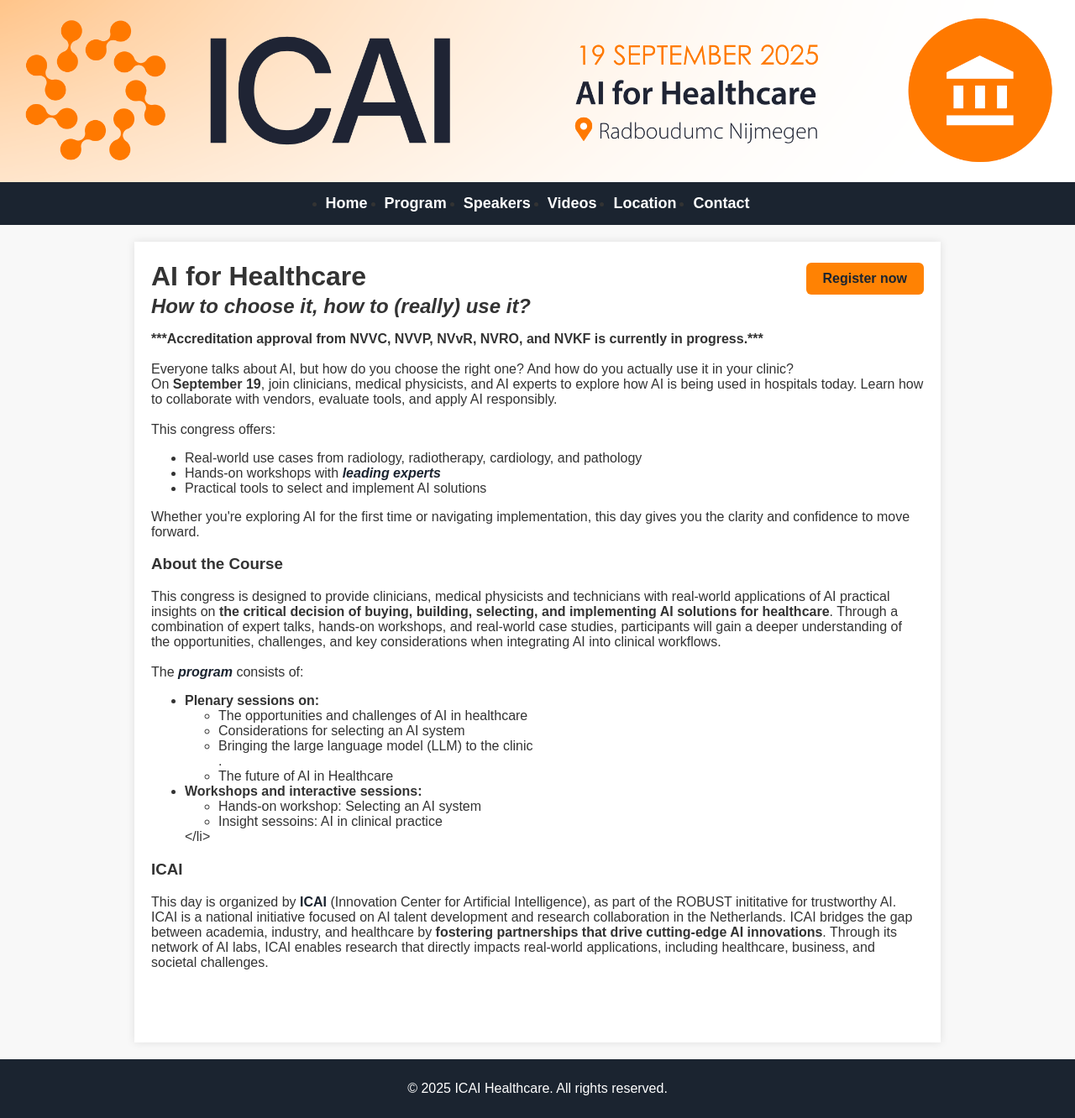
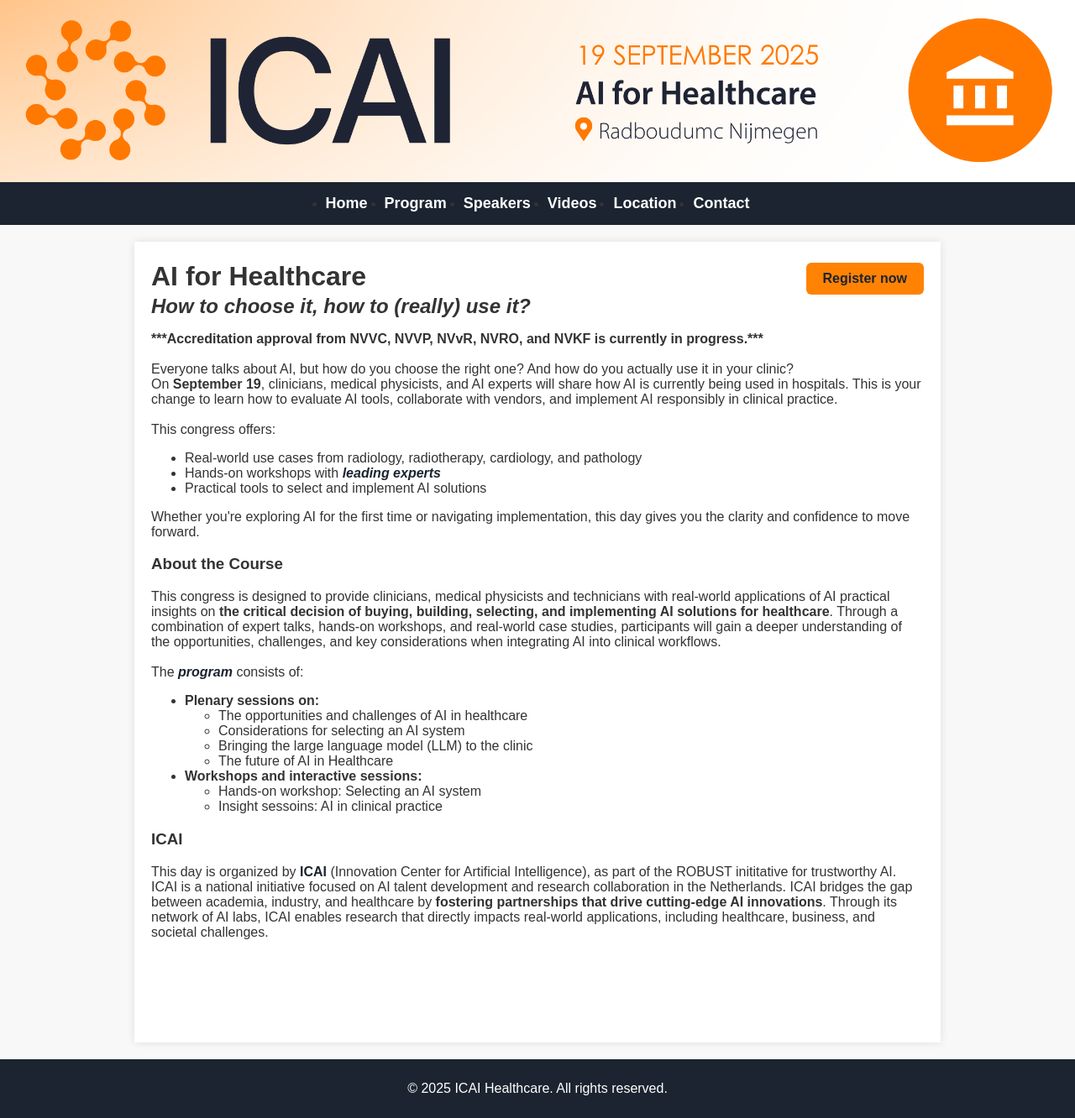
Before and after one commit to marliebesouw/marliebesouw.github.io, a Jekyll site: the page built from index.md, in a window 1280 px wide. Shown: the whole page at 84% size. Built offline with Jekyll 4.4.1, drawn with Linux system fonts in a browser that asks for light colours.

Commit message:
finalized hompeage

```diff
--- a/index.md
+++ b/index.md
@@ -26,7 +26,8 @@
     <strong> ***Accreditation approval from NVVC, NVVP, NVvR, NVRO, and NVKF is currently in progress.***</strong><br><br>
       Everyone talks about AI, but how do you choose the right one? And how do you actually use it in your clinic? <br>
 
-      On <strong>September 19</strong>, join clinicians, medical physicists, and AI experts to explore how AI is being used in hospitals today. Learn how to collaborate with vendors, evaluate tools, and apply AI responsibly. <br><br>
+      On <strong>September 19</strong>, clinicians, medical physicists, and AI experts will share how AI is currently being used in hospitals. This is your change to learn how to evaluate AI tools, collaborate with vendors, and implement AI responsibly in clinical practice.
+       <br><br>
 
       This congress offers:
       <ul>
@@ -47,7 +48,7 @@
        <ul>
         <li>The opportunities and challenges of AI in healthcare </li>
         <li>Considerations for selecting an AI system </li>
-        <li>Bringing the large language model (LLM) to the clinic</li>.
+        <li>Bringing the large language model (LLM) to the clinic</li>
         <li>The future of AI in Healthcare </li>
        </ul>
        <li><strong>Workshops and interactive sessions:</strong></li>
@@ -55,7 +56,6 @@
         <li>Hands-on workshop: Selecting an AI system</li>
         <li>Insight sessoins: AI in clinical practice</li>
        </ul>
-        </li>
       </ul>
 
     <h3> ICAI </h3>
```
